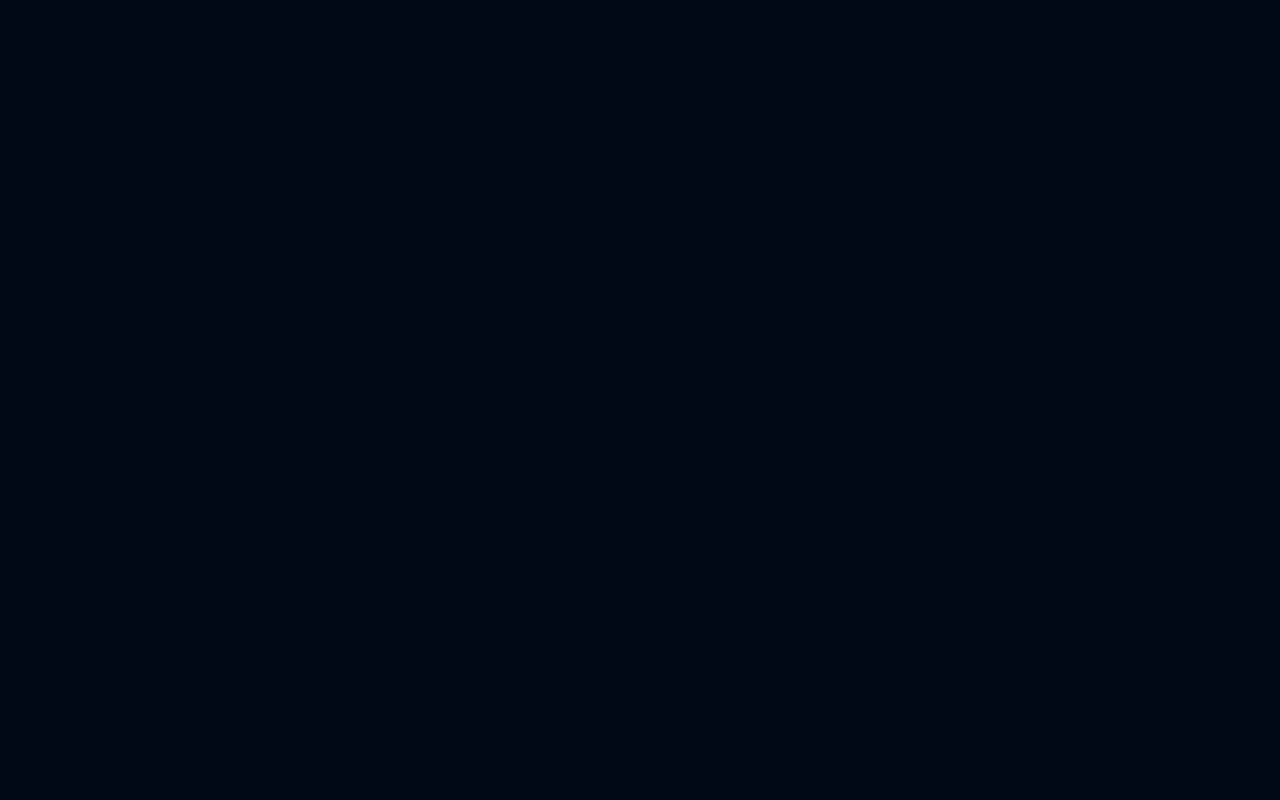
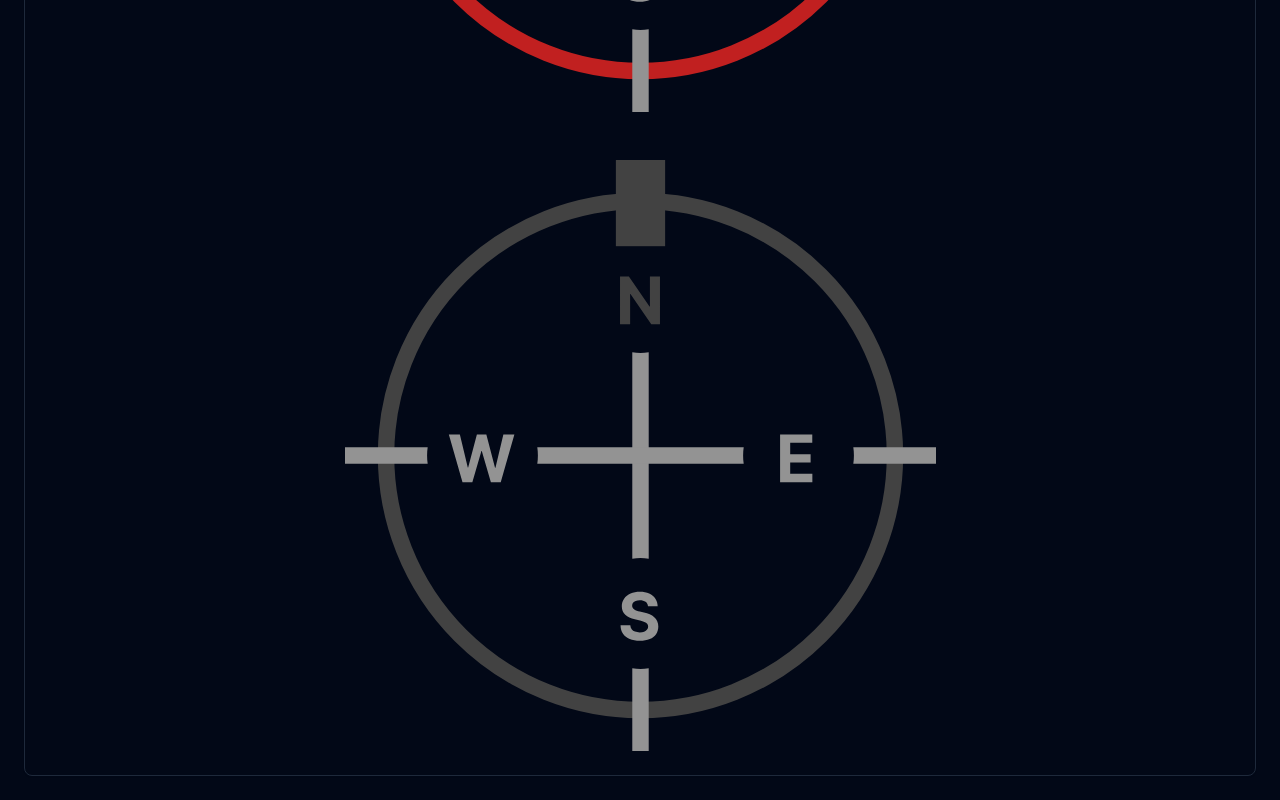
Before and after one commit to DevDiegoSR/what-web-can-do-today-react, a React (Vite) app: page /device-position in a window 1280 px wide. Shown: the part 1349-2149 px from the top of the page. Before the commit the page ends 1303 px from the top, so only its background shows below. Built offline with nearby package versions, Linux system fonts and the light colour scheme.

Commit message:
buildUserRef

```diff
--- a/src/pages/device-position.tsx
+++ b/src/pages/device-position.tsx
@@ -22,6 +22,7 @@ function DeviceOrientation() {
   } = useDeviceOrientation();
 
   const compassRef = useRef<HTMLImageElement | null>(null);
+  const userRef = useRef<HTMLImageElement | null>(null);
 
   useEffect(() => {
     getDeviceOrientation();
@@ -29,12 +30,16 @@ function DeviceOrientation() {
   }, []);
 
   useEffect(() => {
-    if (compassRef.current && deviceOrientation?.compass) {
+    if (compassRef.current && userRef.current && deviceOrientation?.compass) {
       compassRef.current.style.transform = `rotate(${deviceOrientation.absoluteCompass}deg)`;
+      userRef.current.style.transform = `rotate(${
+        360 - (deviceOrientation.absoluteCompass as number)
+      }deg)`;
     }
     return () => {
-      if (compassRef.current) {
+      if (compassRef.current && userRef.current) {
         compassRef.current.style.transform = `rotate(0deg)`;
+        userRef.current.style.transform = `rotate(0deg)`;
       }
     };
   }, [deviceOrientation?.absoluteCompass]);
@@ -79,10 +84,16 @@ function DeviceOrientation() {
           </CardDescription>
         </CardHeader>
         <CardContent>
-          <div className="w-full h-96 grid place-items-center">
+          <div className="w-full grid gap-12 place-items-center">
             <img
               ref={compassRef}
-              className="h-72 w-72"
+              className="w-1/2"
+              src={compass}
+              alt="compass-needle"
+            />
+            <img
+              ref={userRef}
+              className="w-1/2 grayscale"
               src={compass}
               alt="compass-needle"
             />
```
